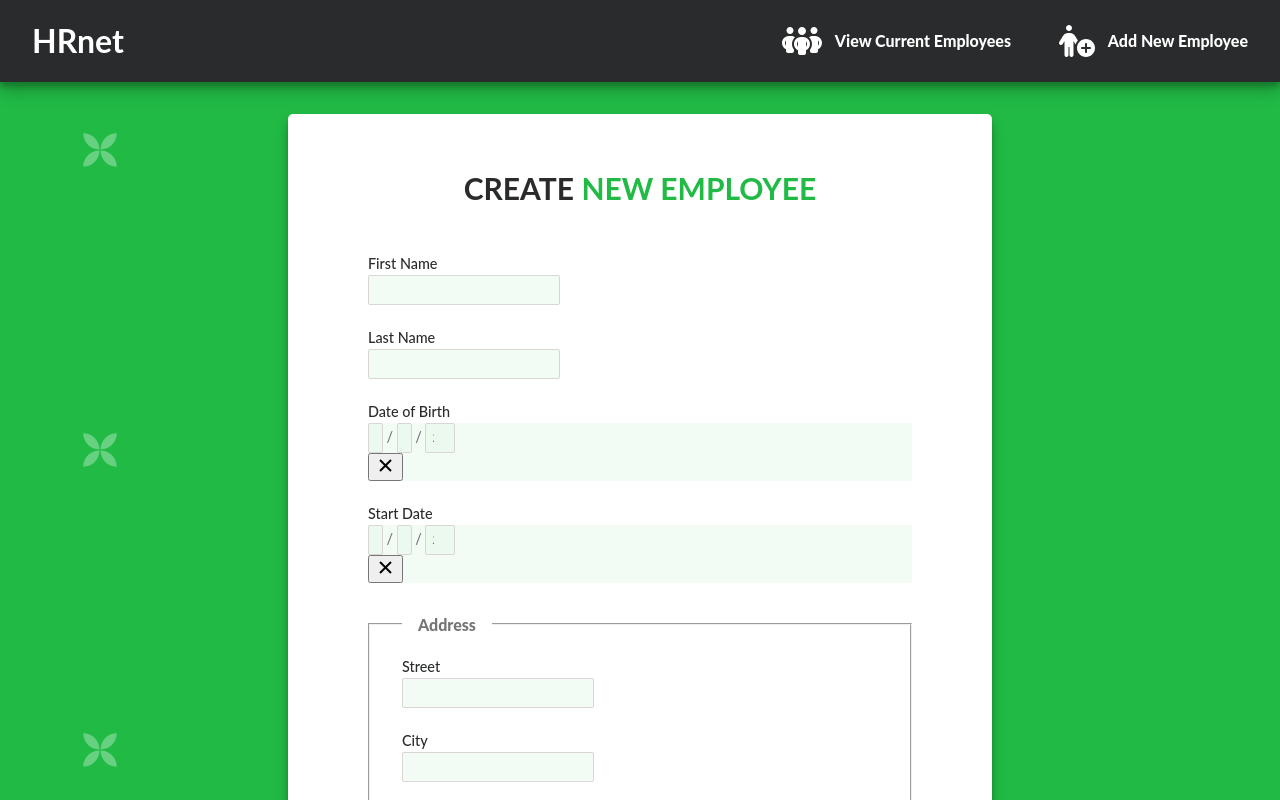
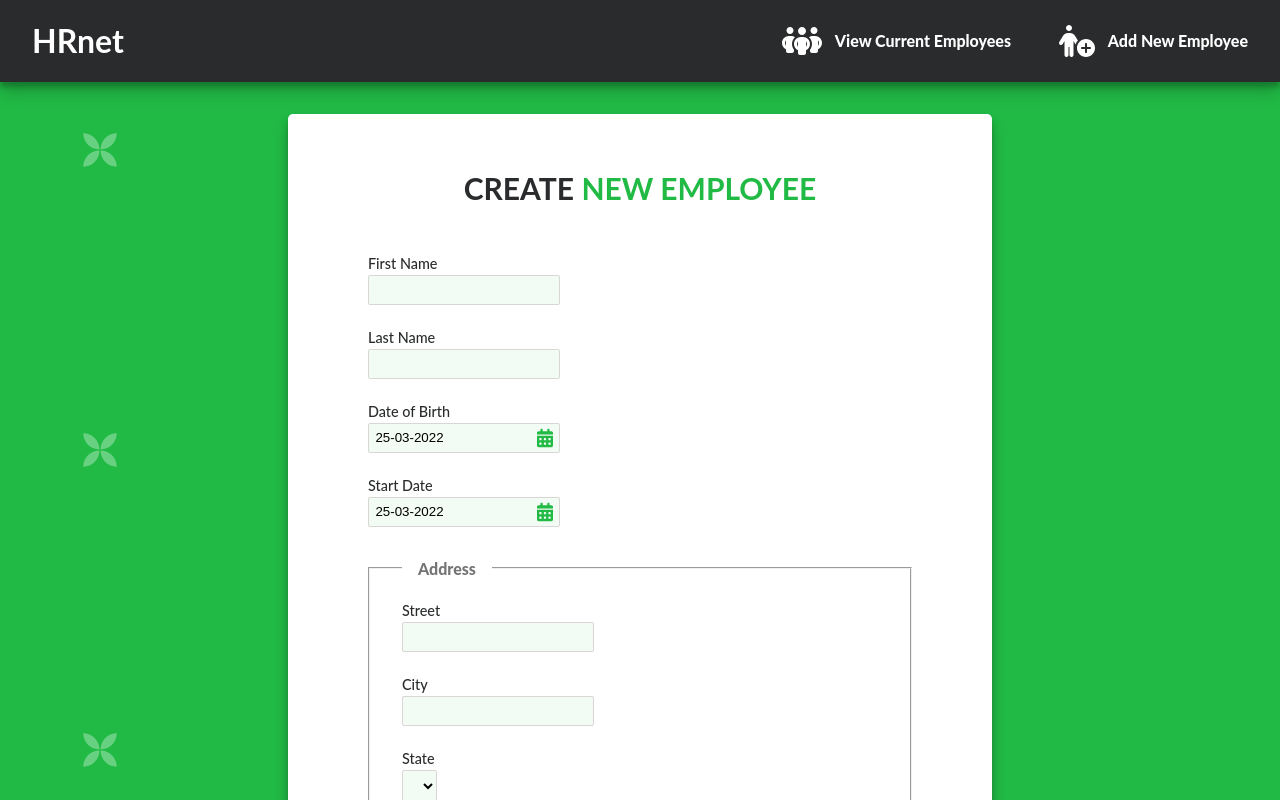
Before and after one commit to TheCatIsOnTheMoon/GilletGarasSamantha_14_11042022, a React (Create React App) app: page / in a window 1280 px wide. Shown: the top 800 px of the page. Built offline with nearby package versions, Linux system fonts and the light colour scheme.

Commit message:
total redo of date picker with another package

```diff
--- a/package.json
+++ b/package.json
@@ -14,6 +14,7 @@
     "react-modal-sgg": "0.0.1",
     "react-redux": "^8.0.1",
     "react-scripts": "5.0.0",
+    "react-select-date": "^0.1.1",
     "redux": "^4.2.0",
     "redux-devtools-extension": "^2.13.9",
     "styled-components": "^5.3.5",
--- a/src/components/Form/Form.jsx
+++ b/src/components/Form/Form.jsx
@@ -2,14 +2,35 @@ import { useState } from 'react';
 import { useSelector, useDispatch } from 'react-redux';
 //
 import Modal from 'react-modal-sgg';
-import DatePicker from 'react-date-picker';
+import Calendar from 'react-select-date';
+
+import iconCalendar from './icon_calendar.svg';
 
 import { addNewEmployee } from '../../actions/employeeActions';
 import { states } from '../../data/statesList';
 import { departments } from '../../data/departmentsList';
 
+/**
+ * @param {Number} num number
+ * @returns number if length 1 returns with zero
+ */
+export function addZero(num) {
+  return num > 9 ? num : '0' + num;
+}
+const currentDate =
+  new Date().getFullYear() +
+  '-' +
+  (new Date().getMonth() + 1) +
+  '-' +
+  new Date().getDate();
+
 function Form() {
-  const [value, onChange] = useState(new Date());
+  // calendar
+  const [showcld_dateOfBirth, setShowcld_dateOfBirth] = useState(false);
+  const [dateOfBirth, setDateOfBirth] = useState(new Date());
+  const [showcld_datestart, setShowcld_datestart] = useState(false);
+  const [datestart, setDateStart] = useState(new Date());
+  // modal
   const [showModal, setShowModal] = useState(false);
 
   // get data from store
@@ -84,25 +105,78 @@ function Form() {
           <label htmlFor="last-name">Last Name</label>
           <input type="text" id="last-name" />
 
+          {/* ------------------------DATES PIKERS -----------------------------*/}
           <label htmlFor="date-of-birth">Date of Birth</label>
-          <DatePicker
-            className="date-picker"
-            id="date-of-birth"
-            onChange={onChange}
-            value={value}
-            format=" M / d / y "
-            calendarIcon={null}
-          />
+          <div className="calendar-input">
+            <div
+              className="position-relative"
+              onClick={() => setShowcld_dateOfBirth(!showcld_dateOfBirth)}
+            >
+              <input
+                readOnly
+                value={
+                  addZero(dateOfBirth?.getDate()) +
+                  '-' +
+                  addZero(dateOfBirth?.getMonth()) +
+                  '-' +
+                  dateOfBirth?.getFullYear()
+                }
+              />
+              <img
+                src={iconCalendar}
+                alt="calendar icon"
+                className="icon calendar-icon"
+              />
+            </div>
+            <div
+              className={`${
+                !showcld_dateOfBirth && 'display-none'
+              } calendar-modal`}
+            >
+              <Calendar
+                defaultValue={{ date: currentDate }}
+                showDateInputField={false}
+                slotInfo={false}
+                onSelect={(date) => setDateOfBirth(date)}
+              />
+            </div>
+          </div>
 
           <label htmlFor="start-date">Start Date</label>
-          <DatePicker
-            className="date-picker"
-            id="start-date"
-            onChange={onChange}
-            value={value}
-            format=" M / d / y "
-            calendarIcon={null}
-          />
+          <div className="calendar-input">
+            <div
+              className="position-relative"
+              onClick={() => setShowcld_datestart(!showcld_datestart)}
+            >
+              <input
+                readOnly
+                value={
+                  addZero(datestart?.getDate()) +
+                  '-' +
+                  addZero(datestart?.getMonth()) +
+                  '-' +
+                  datestart?.getFullYear()
+                }
+              />
+              <img
+                src={iconCalendar}
+                alt="calendar icon"
+                className="icon calendar-icon"
+              />
+            </div>
+            <div
+              className={`${
+                !showcld_datestart && 'display-none'
+              } calendar-modal`}
+            >
+              <Calendar
+                defaultValue={{ date: currentDate }}
+                showDateInputField={false}
+                slotInfo={false}
+                onSelect={(date) => setDateStart(date)}
+              />
+            </div>
+          </div>
 
           <fieldset>
             <legend>Address</legend>
--- a/src/style/style.css
+++ b/src/style/style.css
@@ -102,6 +102,14 @@ strong {
 
 /* utilities ---------*/
 
+.display-none {
+  display: none;
+}
+
+.position-relative {
+  position: relative;
+}
+
 .border-radius {
   border-radius: 5px;
 }
@@ -177,9 +185,34 @@ legend {
   font-size: 1em;
 }
 
-.date-picker {
-  min-width: 9rem;
-  font-size: 0.9em;
-  font-weight: 500;
-  background-color: var(--color-primary--very-light);
+.calendar-input {
+  position: relative;
+  display: inline-flex;
+  justify-content: center;
 }
+
+.calendar-modal {
+  position: absolute;
+  top: 2.5rem;
+  left: .05rem;
+  z-index: 99;
+}
+
+.calendar-modal:after {
+  content: " ";
+  position: absolute;
+  margin-left: -8px;
+  bottom: 100%;
+  left: 50%;
+  border-left: 8px solid transparent;
+  border-right: 8px solid transparent;
+  border-bottom: 8px solid white;
+}
+
+.calendar-icon {
+  position: absolute;
+  top: -1px;
+  right: -6px;
+  width: 1rem;
+  cursor: pointer;
+}
```
Also changed, not shown: src/components/Form/icon_calendar.svg (added), 1 other file (tests, documents, lock files or other folders).
